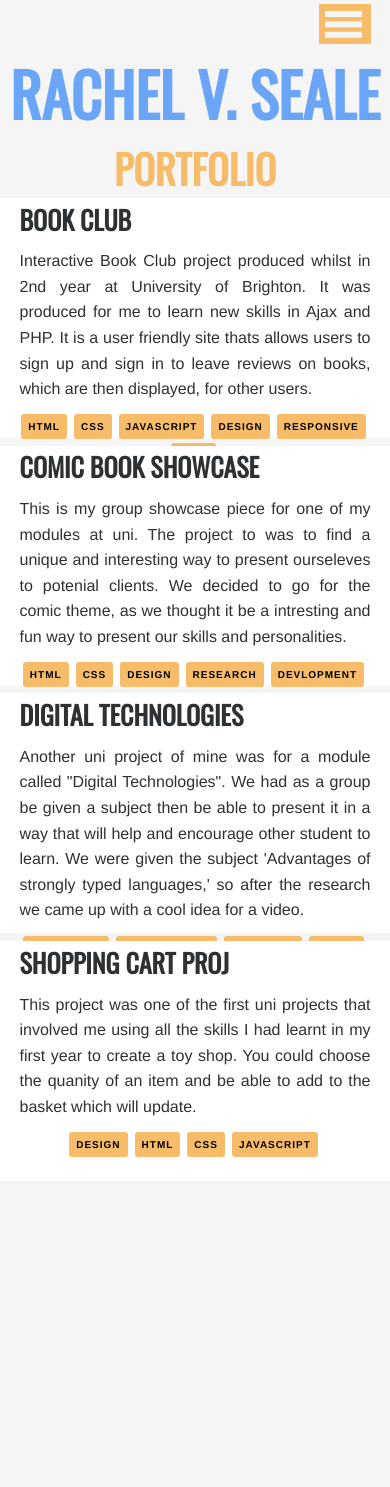
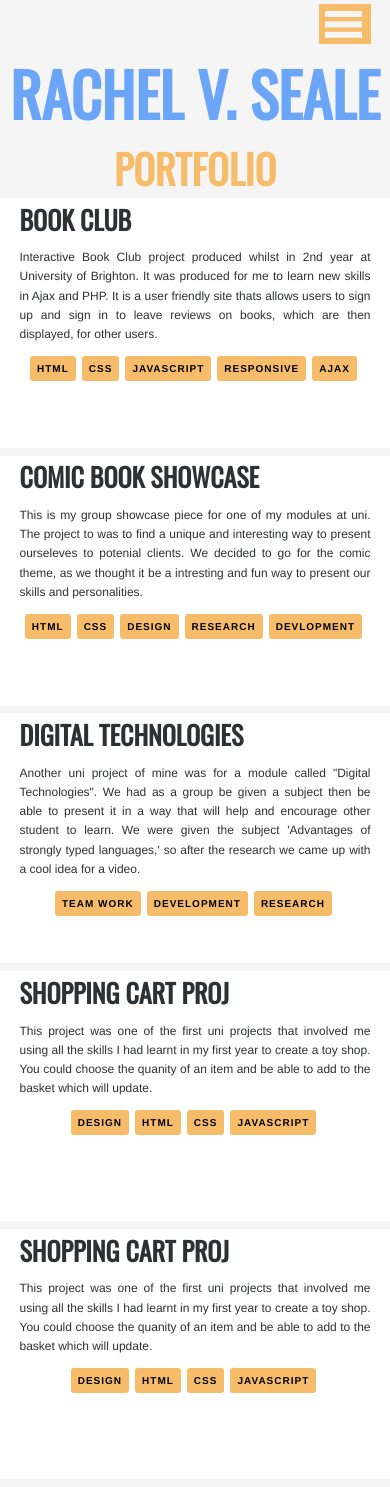
Before and after one commit to RachelSeale/rsealePortfolio, a Jekyll site: the page built from portfolio.html, in a window 390 px wide. Built offline with Jekyll 4.4.1, drawn with Linux system fonts in a browser that asks for light colours; nearby versions of some CDN libraries; Markdown is read by kramdown in place of the engine named in the settings; before the commit the page ends 1189 px from its top, so only the background shows below that.

Commit message:
Updated portfolio page and changed the colors in colors.js

```diff
--- a/css/index.css
+++ b/css/index.css
@@ -108,15 +108,26 @@ nav {
 .portfolio-work {
   position: relative; }
 
-.portfolio-work:hover {
-  opacity: 1;
-  background-image: url("../images/work1.jpg");
-  transition: all 0.3s ease; }
-  .portfolio-work:hover .portfolio-work p {
-    display: none; }
+/* .portfolio-work:hover{
+    opacity: 1;
+    background-image:url('../images/work1.jpg');
+    transition: all 0.3s ease;
 
+  .portfolio-work p {
+    display: none;
+    }
+  } */
 img {
-  width: 100%; }
+  width: 100%;
+  height: 250px; }
+
+.first-half {
+  width: 45%;
+  float: left; }
+
+.second-half {
+  width: 45%;
+  float: right; }
 
 .portfolio-content {
   -webkit-box-sizing: border-box;
@@ -126,7 +137,7 @@ img {
     display: block;
     float: left;
     margin-right: 2.35765%;
-    width: 48.82117%;
+    width: 100%;
     margin-bottom: 2%;
     background-color: white; }
     .portfolio-content .portfolio-work:last-child {
@@ -135,27 +146,30 @@ img {
       margin-right: 0; }
     .portfolio-content .portfolio-work:nth-child(2n+1) {
       clear: left; }
-    @media screen and (max-width: 890px) {
-      .portfolio-content .portfolio-work {
-        display: block;
-        float: left;
-        margin-right: 2.35765%;
-        width: 48.82117%;
-        font-size: 12px; }
-        .portfolio-content .portfolio-work:last-child {
-          margin-right: 0; } }
-    @media screen and (max-width: 710px) {
+    @media screen and (max-width: 780px) {
       .portfolio-content .portfolio-work {
         display: block;
         float: left;
         margin-right: 2.35765%;
         width: 100%;
-        font-size: 16px; }
+        font-size: 12px; }
         .portfolio-content .portfolio-work:last-child {
           margin-right: 0; } }
+    @media screen and (max-width: 540px) {
+      .portfolio-content .portfolio-work {
+        display: block;
+        float: left;
+        margin-right: 2.35765%;
+        width: 100%; }
+        .portfolio-content .portfolio-work:last-child {
+          margin-right: 0; }
+        .portfolio-content .portfolio-work .first-half, .portfolio-content .portfolio-work .second-half {
+          width: 100%; }
+        .portfolio-content .portfolio-work img {
+          display: none; } }
 
 .portfolio-work {
-  height: 240px; }
+  height: 250px; }
   .portfolio-work p {
     width: 90%;
     margin: auto;
--- a/js/colors.js
+++ b/js/colors.js
@@ -10,8 +10,8 @@ function randomColor () {
       main: '#F5C4EC',
       comp: '#C4F5CD'
     },{
-      main: '#FF6691',
-      comp: '#7762FC'
+      main: '#FF8CAD',
+      comp: '#98BAFF'
     },{
       main: '#F76AB6',
       comp: '#F7BC6A'
--- a/portfolio.html
+++ b/portfolio.html
@@ -8,22 +8,24 @@ class: about
     <section class="portfolio-content">
 
     <div class="portfolio-work one">
-            <div>
+            <div class="first-half">
                 <h2>Book Club</h2>
                 <p>Interactive Book Club project produced whilst in 2nd year at University of Brighton. It was produced for me to learn new skills in Ajax and PHP. It is a user friendly site thats allows users to sign up and sign in to leave reviews on books, which are then displayed, for other users.</p>
                     <ul class="work-skills">
                         <li>HTML</li>
                         <li>CSS</li>
                         <li>JavaScript</li>
-                        <li>Design</li>
                         <li>Responsive</li>
                         <li>Ajax</li>
                     </ul>
             </div>
+            <div class="second-half">
+                <img src="../images/work1.jpg" alt="some_text">
+            </div>
     </div>
 
-    <div class="portfolio-work two">
-            <div>
+    <div class="portfolio-work">
+            <div class="first-half">
                 <h2>Comic Book Showcase</h2>
                 <p>This is my group showcase piece for one of my modules at uni. The project to was to find a unique and interesting way to present ourseleves to potenial clients. We decided to go for the comic theme, as we thought it be a intresting and fun way to present our skills and personalities.</p>
                   <ul class="work-skills">
@@ -34,23 +36,28 @@ class: about
                         <li>Devlopment</li>
                     </ul>
             </div>
+            <div class="second-half">
+                <img src="../images/work1.jpg" alt="some_text">
+            </div>
     </div>
 
-     <div class="portfolio-work three">
-            <div class="image-overlay">
+     <div class="portfolio-work">
+            <div class="first-half">
                <h2>Digital Technologies</h2>
                <p>Another uni project of mine was for a module called "Digital Technologies". We had as a group be given a subject then be able to present it in a way that will help and encourage other student to learn. We were given the subject 'Advantages of strongly typed languages,' so after the research we came up with a cool idea for a video.</p>
                    <ul class="work-skills">
                         <li>Team Work</li>
                         <li>Development</li>
                         <li>Research</li>
-                        <li>iMovie</li>
                     </ul>
+            </div>
+            <div class="second-half">
+                <img src="../images/work1.jpg" alt="some_text">
             </div>
     </div>
 
-    <div class="portfolio-work three">
-        <div class="image-overlay">
+    <div class="portfolio-work">
+        <div class="first-half">
             <h2>Shopping Cart proj</h2>
                <p>This project was one of the first uni projects that involved me using all the skills I had learnt in my first year to create a toy shop. You could choose the quanity of an item and be able to add to the basket which will update.</p>
                    <ul class="work-skills">
@@ -59,11 +66,25 @@ class: about
                         <li>CSS</li>
                         <li>JavaScript</li>
                     </ul>
-            </div>
+        </div>
+        <div class="second-half">
+            <img src="../images/work1.jpg" alt="some_text">
+        </div>
     </div>
 
-
+      <div class="portfolio-work">
+        <div class="first-half new-class">
+            <h2>Shopping Cart proj</h2>
+               <p>This project was one of the first uni projects that involved me using all the skills I had learnt in my first year to create a toy shop. You could choose the quanity of an item and be able to add to the basket which will update.</p>
+                   <ul class="work-skills">
+                        <li>Design</li>
+                        <li>HTML</li>
+                        <li>CSS</li>
+                        <li>JavaScript</li>
+                    </ul>
+        </div>
+        <div class="second-half">
+            <img src="../images/work1.jpg" alt="some_text">
+        </div>
   </section>
-
-
 </div>
```
Also changed, not shown: css/portfolio.scss (+24 -16 lines), 4 other files.
